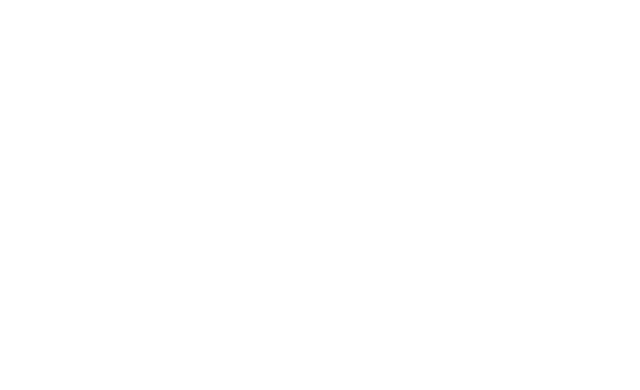
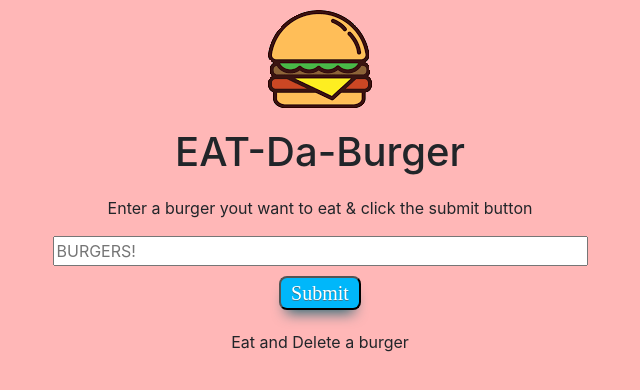
Before and after one commit to Christopher-Lamb/burger, a website: page Develop/public/index.html in a window 1280 px wide. Shown: the whole page, without its empty margins (320-960 px from the left). Drawn offline with nearby package versions, Linux system fonts and the light colour scheme.

Commit message:
Html and CSS

```diff
--- /dev/null
+++ b/Develop/public/assets/css/style.css
@@ -0,0 +1,38 @@
+body {
+  background: rgb(255, 183, 183);
+}
+
+#burger-btn {
+  margin-top: 10px;
+  box-shadow: 0px 10px 14px -7px #276873;
+  background-color: #00b7fa;
+  border-radius: 8px;
+  display: inline-block;
+  cursor: pointer;
+  font-family: "Times New Roman", Times, serif;
+  font-size: 20px;
+  color: white;
+  padding: 0px 10px;
+  text-decoration: none;
+  text-shadow: 0px 1px 0px #3d768a;
+}
+#burger-btn:hover {
+  background-color: #2cd8f2;
+}
+#burger-btn:active {
+  position: relative;
+  top: 2px;
+}
+#burger-btn:focus {
+  outline: none;
+}
+
+#burger-text {
+  width: 100%;
+}
+.center {
+  margin: auto;
+  width: 50%;
+  padding: 10px;
+  text-align: center;
+}
--- a/Develop/public/index.html
+++ b/Develop/public/index.html
@@ -4,6 +4,41 @@
     <meta charset="UTF-8" />
     <meta name="viewport" content="width=device-width, initial-scale=1.0" />
     <title>Eat the Burger</title>
+    <link
+      rel="stylesheet"
+      href="https://cdn.jsdelivr.net/npm/bootstrap@4.5.3/dist/css/bootstrap.min.css"
+      integrity="sha384-TX8t27EcRE3e/ihU7zmQxVncDAy5uIKz4rEkgIXeMed4M0jlfIDPvg6uqKI2xXr2"
+      crossorigin="anonymous"
+    />
+    <link rel="stylesheet" href="./assets/css/style.css" />
+    <script src="https://code.jquery.com/jquery.js"></script>
+    <script src="./assets/js/burgers.js"></script>
   </head>
-  <body></body>
+  <body>
+    <div class="container">
+      <div class="center">
+        <img src="assets/images/burger.png" alt="Burger Image" />
+      </div>
+      <h1 class="center">EAT-Da-Burger</h1>
+      <div class="center">
+        <p>Enter a burger yout want to eat & click the submit button</p>
+        <input
+          id="burger-text"
+          type="text"
+          placeholder="BURGERS!"
+          name="burger"
+        />
+        <button id="burger-btn" type="submit">Submit</button>
+      </div>
+
+      <div class="row"><p class="center">Eat and Delete a burger</p></div>
+
+      <div class="row">
+        <div class="col-sm-6">
+          <ul id="burger-list"></ul>
+        </div>
+        <div class="col-sm-6"><ul class="col-sm-6"></ul></div>
+      </div>
+    </div>
+  </body>
 </html>
```
Also changed, not shown: Develop/public/assets/images/burger.png (added), Develop/public/assets/js/burgers.js (added).
